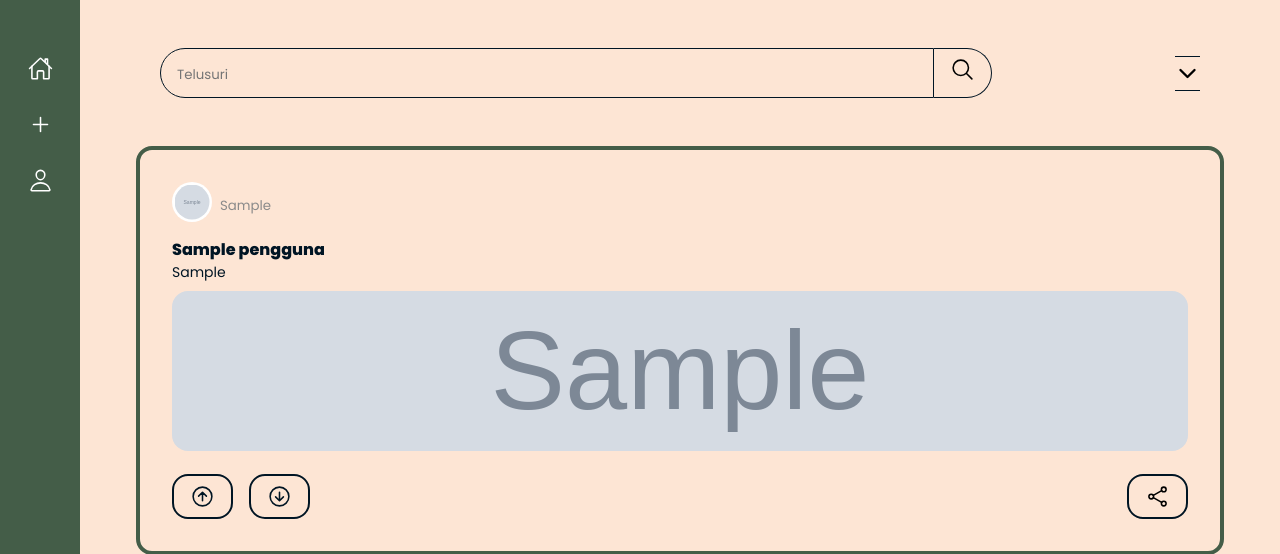
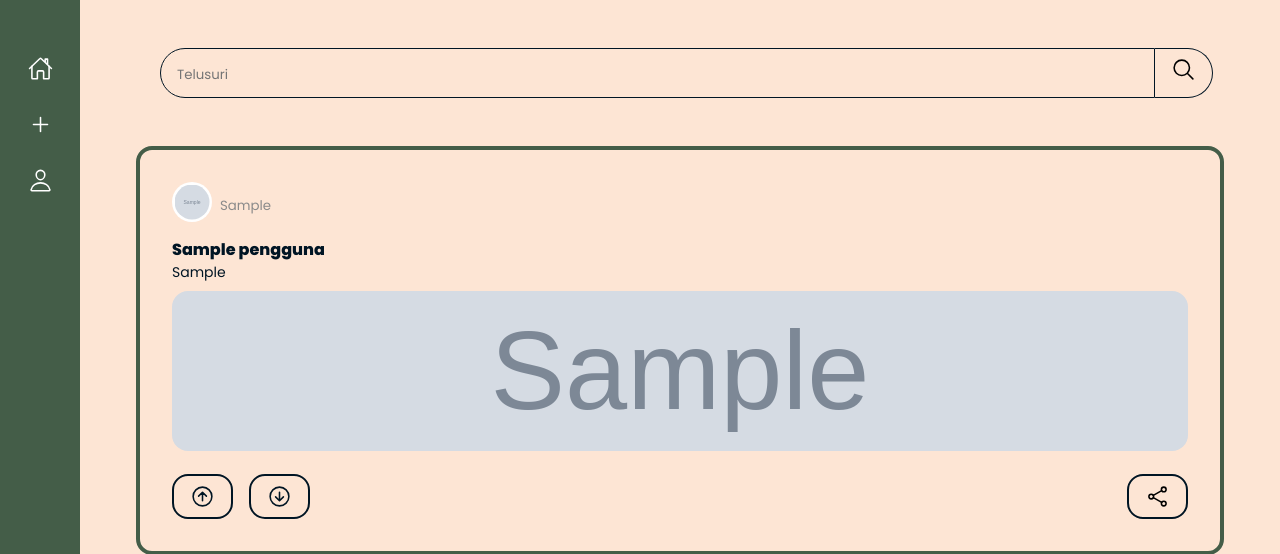
Before and after one commit to dzakwanIrfan/gws, a PHP site: page / in a window 1280 px wide. Shown: the top 554 px of the page. Run offline with PHP 8.4, Linux system fonts and the light colour scheme; the visitor is signed in with stand-in values (Sample User, id 1); tables that the repository leaves empty or names only in its code hold one stand-in row (values such as "Sample post"); grey boxes marked "Sample" are stand-in pictures; data that the repository does not hold is empty.

Commit message:
memperbaiki aja

```diff
--- a/assets/css/index.css
+++ b/assets/css/index.css
@@ -10,12 +10,11 @@
 
 .container{
     margin-left: 5rem;
+
 }
 
 .heading{
-    display: flex;
-    justify-content: space-between;
-    align-items: center;
+    width: 100%;
 }
 
 /* Search */
@@ -27,12 +26,13 @@
 .search table {
     border-collapse: separate;
     border-spacing: 0;
-    width: 65dvw;
+    width: 94%;
 }
 
 .search td{
     border: 1px solid #001524;
     padding: 0.5rem 1rem;
+    border-radius: 5rem 0 0 5rem;
 }
 
 .search td:first-child{
--- a/index.php
+++ b/index.php
@@ -114,7 +114,6 @@
     <div class="container">
         <div class="heading">
             <div class="search">
-                <form action="">
                 <table>
                     <tr>
                         <form action="" method="post">
@@ -123,9 +122,8 @@
                         </form>
                     </tr>
                 </table>
-                </form>
             </div>
-            <div class="sort">
+            <!-- <div class="sort">
                 <div class="sort-select" onclick="toggleDropdown()">
                     <span class="sort-span">Urutkan berdasarkan</span> <ion-icon name="chevron-down-outline"></ion-icon>
                     <div class="dropdown-content">
@@ -133,7 +131,7 @@
                         <a href="#">Pendukung naik</a>
                     </div>
                 </div>
-            </div>
+            </div> -->
         </div>
         <?php
             while($row=mysqli_fetch_array($result)){
```
Lines whose indentation alone changed are shown as unchanged.
